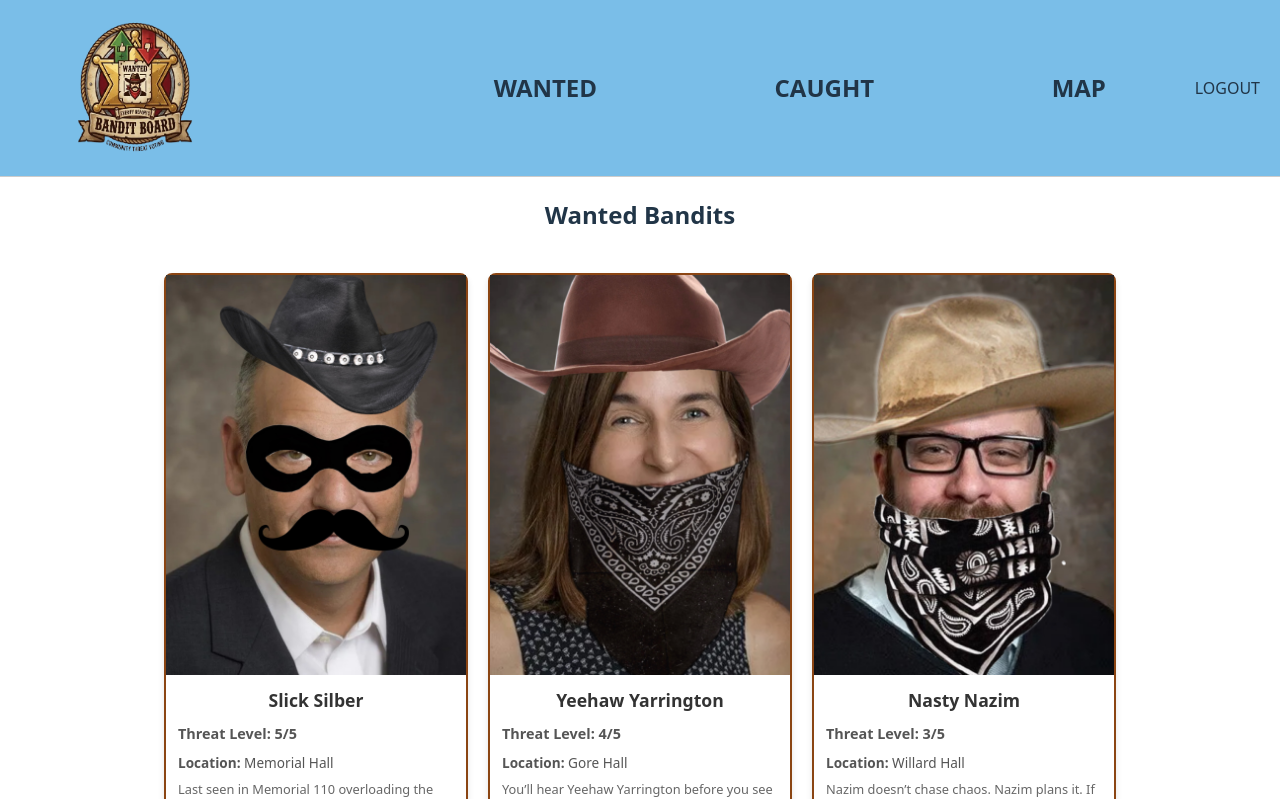
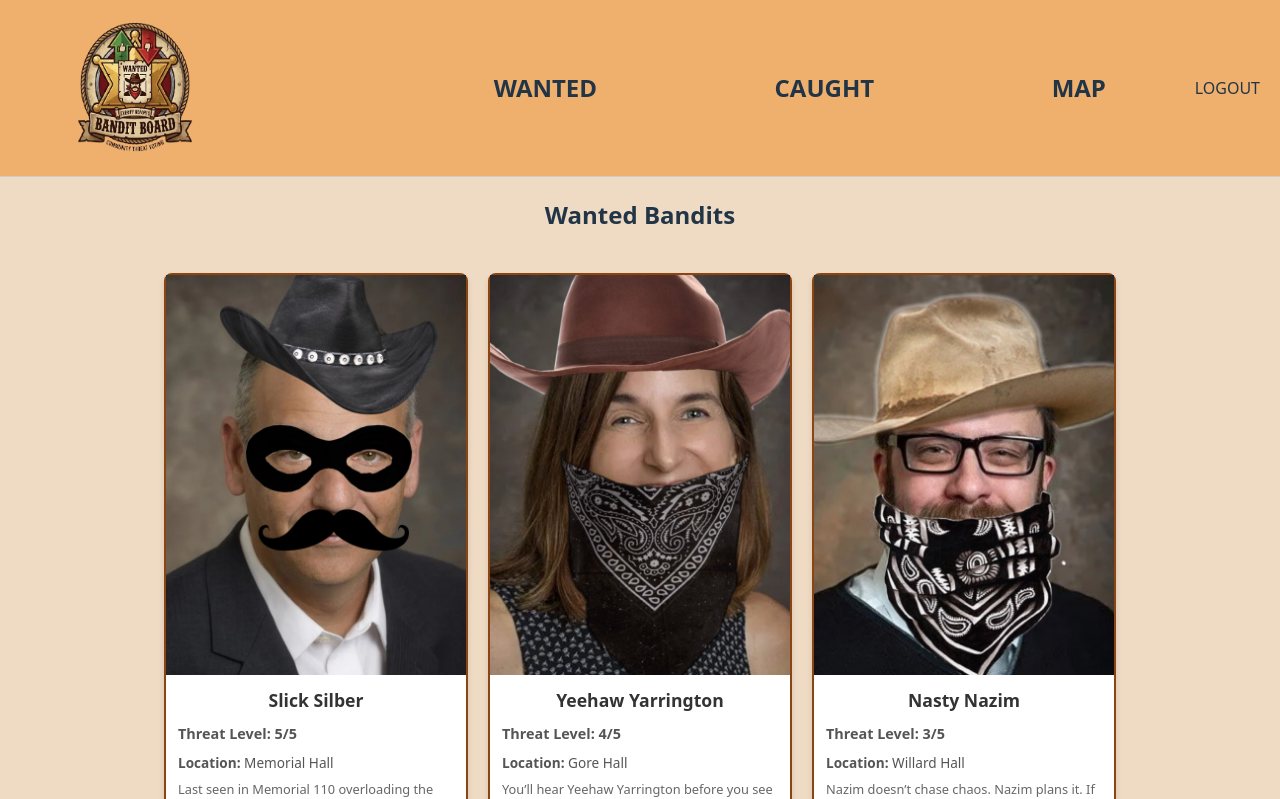
Before and after one commit to kjdove/henhacks26, a React (Vite) app: page /#/PublicDashboard/Wanted in a window 1280 px wide. Shown: the top 799 px of the page. Built offline with nearby package versions, Linux system fonts and the light colour scheme.

Commit message:
background css

```diff
--- a/src/caught.css
+++ b/src/caught.css
@@ -1,5 +1,11 @@
 .caught-content h2 {
     text-align: center;
+}
+.caught-container{
+    display: flex;
+    flex-direction: column;
+    height: 100vh;
+    width: 100vw;
 }
 
 .bandit-list {
@@ -9,3 +15,8 @@
     padding: 20px;
     justify-content: center;
 }
+
+.caught-content {
+    background-color: #efdac4;
+    height: 100%;
+}
--- a/src/caught.tsx
+++ b/src/caught.tsx
@@ -11,8 +11,8 @@ export function Caught() {
     const { goTo } = useDashboardNavigation();
 
     return (
-        <>
-           <div className = "page-header">
+      <div className='caught-container'>
+        <div className = "page-header">
                 <div className='left'>
                     {/* <h1 onClick={()=>goTo()}>Bandit Board</h1> */}
                     <img onClick={() => goTo()} src="./bblogo.png" alt="BanditBoradLogo" height="150px" width="250px"/>
@@ -33,7 +33,6 @@ export function Caught() {
                     ))}
                 </div>
             </div>
-
-        </>
+      </div>
     )
 }
--- a/src/publicDashboard.css
+++ b/src/publicDashboard.css
@@ -1,19 +1,18 @@
 .pd-container {
     display: flex;
     flex-direction: column;
-    min-height: 100vh;
+    height: 100vh;
     width: 100vw;
 }
-.page-header {
-    background-color: rgba(48, 154, 219, 0.641);
-}
+
 .pd-content {
     display: flex;
     flex-direction: column;
     align-items: center;
     box-sizing: border-box;
     padding: 20px;
-    background-color: white;
+    background-color: #efdac4;
+    height: 100%;
 }
  .marquee {
     display: flex;
--- a/src/sheriffDashboard.css
+++ b/src/sheriffDashboard.css
@@ -1,7 +1,7 @@
 .sd-container{
     display: flex;
     flex-direction: column;
-    min-height: 100vh;
+    height: 100vh;
     width: 100vw;
 }
 .sd-content {
@@ -10,7 +10,8 @@
     align-items: center;
     box-sizing: border-box;
     padding: 20px;
-    background-color: white;
+    background-color: #efdac4;
+    height: 100%;
 }
 .page-header {
     display: flex;
@@ -20,6 +21,7 @@
     padding: 10px;
     box-sizing: border-box;
     border-bottom: 1px solid #ccc;
+    background-color: #f0b06d;
 }
 .page-header img{
     cursor: pointer;
--- a/src/wanted.css
+++ b/src/wanted.css
@@ -9,3 +9,13 @@
     padding: 20px;
     justify-content: center;
 }
+.wanted-container{
+    display: flex;
+    flex-direction: column;
+    height: 100vh;
+    width: 100vw;
+}
+.wanted-content {
+    background-color: #efdac4;
+    height: 100%;
+}
--- a/src/wanted.tsx
+++ b/src/wanted.tsx
@@ -13,8 +13,8 @@ export function Wanted() {
 
 
     return (
-        <>
-           <div className = "page-header">
+       <div className='wanted-container'>
+              <div className = "page-header">
                 <div className='left'>
                 {/* <h1 onClick={() => goTo()}>Bandit Board</h1> */}
                 <img onClick={() => goTo()} src="./bblogo.png" alt="BanditBoradLogo" height="150px" width="250px"/>
@@ -36,6 +36,6 @@ export function Wanted() {
                 </div>
 
             </div>
-        </>
+       </div>
     )
 }
```
